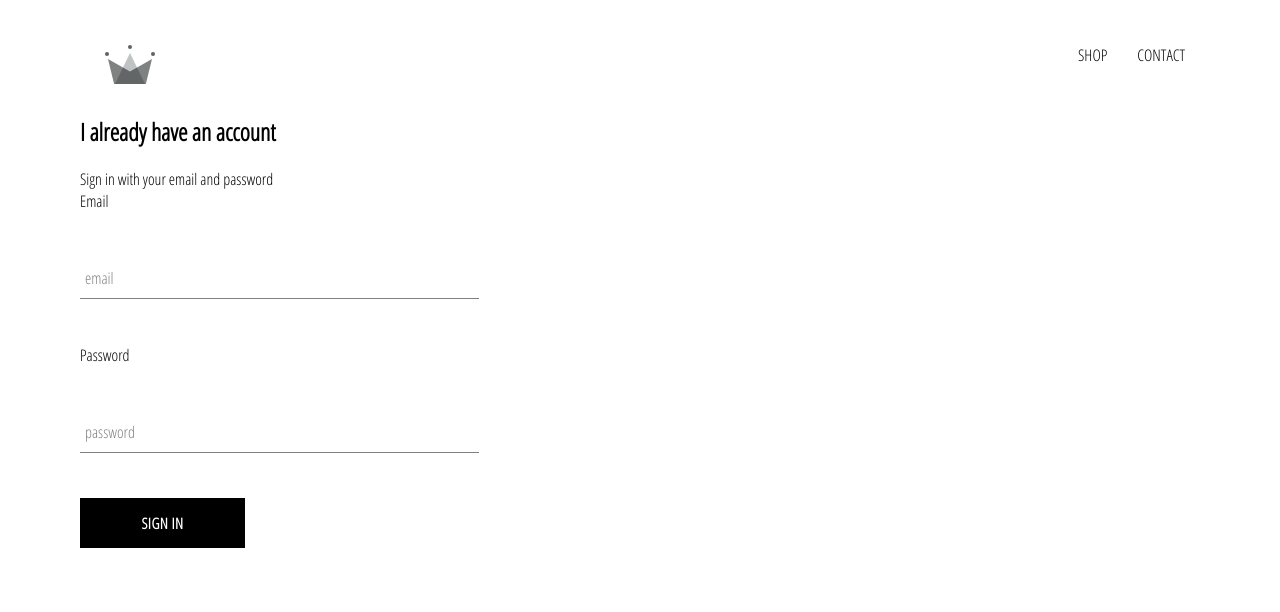
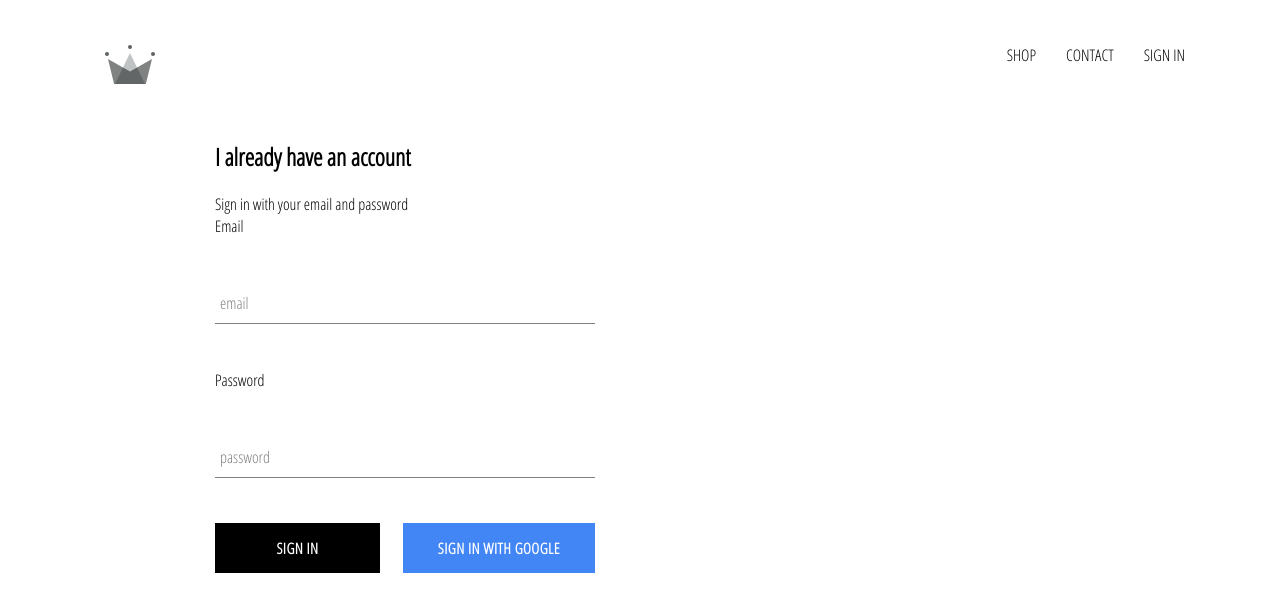
Before and after one commit to stdiohakacy/e-commerce-reactJS, a React (Create React App) app: page /signin in a window 1280 px wide. Shown: the top 612 px of the page. Built offline with nearby package versions, Linux system fonts and the light colour scheme; no server answers.

Commit message:
Google Sign In Authentication 3

```diff
--- a/package.json
+++ b/package.json
@@ -3,6 +3,7 @@
   "version": "0.1.0",
   "private": true,
   "dependencies": {
+    "firebase": "8.2.6",
     "node-sass": "4.12.0",
     "react": "^16.8.6",
     "react-dom": "^16.8.6",
@@ -21,7 +22,7 @@
     "extends": "react-app"
   },
   "resolutions": {
-      "babel-jest": "24.7.1"
+    "babel-jest": "24.7.1"
   },
   "browserslist": {
     "production": [
--- a/src/App.css
+++ b/src/App.css
@@ -6,3 +6,7 @@
     text-decoration: none;
     color: black;
 }
+
+* {
+    box-sizing: border-box;
+}
--- a/src/App.js
+++ b/src/App.js
@@ -1,22 +1,45 @@
-import React from 'react';
+import React, { Component } from 'react';
 import { HomePage } from './pages/homepage/homepage.component';
 import './App.css';
 import { Route, Switch } from 'react-router-dom';
 import { ShopPage } from './pages/shop/shop.component';
 import { Header } from './components/header/header.component';
 import SignInAndSignUp from './pages/signin-and-signup/signin-and-signup.component'
+import { auth } from './firebase/firebase.util'
 
-function App() {
+class App extends Component {
+    constructor() {
+        super()
+        this.state = {
+            currentUser: null
+        }
+    }
+
+    unsupcribeFromAuth = null
+
+    componentDidMount() {
+        this.unsupcribeFromAuth = auth.onAuthStateChanged(user => {
+            this.setState({ currentUser: user })
+        })
+    }
+
+    componentWillUnmount() {
+        this.unsubcribeFromAuth()
+    }
+
+    render() {
+        const { currentUser } = this.state
         return (
             <div>
-            <Header />
+                <Header currentUser={currentUser} />
                 <Switch>
                     <Route exact path='/' component={HomePage} />
                     <Route path='/shop' component={ShopPage} />
                     <Route path='/signin' component={SignInAndSignUp} />
                 </Switch>
             </div>
-    );
+        )
+    }
 }
 
 export default App;
--- a/src/components/custom-button/custom-button.component.jsx
+++ b/src/components/custom-button/custom-button.component.jsx
@@ -1,8 +1,11 @@
 import React from 'react'
 import './custom-button.styles.scss'
 
-export const CustomButton = ({children, ...otherProps}) => (
-    <button className='custom-button' {...otherProps}>
+export const CustomButton = ({ children, isGoogleSignIn, ...otherProps }) => (
+    <button
+        className={`${isGoogleSignIn ? 'google-sign-in' : ''} custom-button`}
+        {...otherProps}
+    >
         {children}
     </button>
 )
--- a/src/components/custom-button/custom-button.styles.scss
+++ b/src/components/custom-button/custom-button.styles.scss
@@ -19,4 +19,14 @@
         color: black;
         border: 1px solid black;
     }
+
+    &.google-sign-in {
+        background-color: #4285f4;
+        color: white;
+
+        &:hover {
+            background-color: #357ae8;
+            border: none;
+        }
+    }
 }
--- a/src/components/header/header.component.jsx
+++ b/src/components/header/header.component.jsx
@@ -1,9 +1,10 @@
 import React from 'react'
 import { Link } from 'react-router-dom'
 import { ReactComponent as Logo } from '../../assets/crown.svg'
+import { auth } from '../../firebase/firebase.util'
 import './header.styles.scss'
 
-export const Header = () => (
+export const Header = ({ currentUser }) => (
     <div className='header'>
         <Link className='logo-container' to='/'>
             <Logo className='logo' />
@@ -15,6 +16,11 @@
             <Link className='option' to='/contact'>
                 CONTACT
             </Link>
+            {
+                currentUser
+                    ? (<div className='option' onClick={() => auth.signOut()}>SIGN OUT</div>)
+                    : (<Link className='option' to='/signin'>SIGN IN</Link>)
+            }
         </div>
     </div>
 )
--- a/src/components/header/header.styles.scss
+++ b/src/components/header/header.styles.scss
@@ -20,6 +20,7 @@
 
         .option {
             padding: 10px 15px;
+            cursor: pointer;
         }
     }
 }
--- a/src/components/sign-in/sign-in.component.jsx
+++ b/src/components/sign-in/sign-in.component.jsx
@@ -1,6 +1,7 @@
 import React, { Component } from 'react'
 import { CustomButton } from '../custom-button/custom-button.component'
 import { FormInput } from '../form-input/form-input.component'
+import { signInWithGoogle } from '../../firebase/firebase.util'
 import './sign-in.styles.scss'
 
 export class SignIn extends Component {
@@ -52,7 +53,12 @@
                         handleChange={this.handleChange}
                         required />
 
-                    <CustomButton type='submit'>Sign In</CustomButton>
+                    <div className='buttons'>
+                        <CustomButton type='submit'>Sign In</CustomButton>
+                        <CustomButton onClick={signInWithGoogle} isGoogleSignIn>
+                            Sign in with Google
+                        </CustomButton>
+                    </div>
                 </form>
             </div>
         )
--- a/src/components/sign-in/sign-in.styles.scss
+++ b/src/components/sign-in/sign-in.styles.scss
@@ -1,3 +1,14 @@
 .sign-in {
-    width: 30vw;
+    width: 380px;
+    display: flex;
+    flex-direction: column;
+
+    .title {
+        margin: 10px 0;
+    }
+
+    .buttons {
+        display: flex;
+        justify-content: space-between;
+    }
 }
--- /dev/null
+++ b/src/firebase/firebase.util.js
@@ -0,0 +1,24 @@
+import firebase from 'firebase/app'
+import 'firebase/firestore'
+import 'firebase/auth'
+
+const config = {
+    apiKey: "AIzaSyAUnlRFr303UlcGh7jMxZF-kZHZ9m7_RAU",
+    authDomain: "react-deeper.firebaseapp.com",
+    databaseURL: "https://react-deeper.firebaseio.com",
+    projectId: "react-deeper",
+    storageBucket: "react-deeper.appspot.com",
+    messagingSenderId: "255810716013",
+    appId: "1:255810716013:web:c4c575f98324c90c2cda64",
+    measurementId: "G-RJ21G603F3"
+};
+
+firebase.initializeApp(config)
+
+const provider = new firebase.auth.GoogleAuthProvider()
+provider.setCustomParameters({ prompt: 'select_account' })
+
+export const signInWithGoogle = () => auth.signInWithPopup(provider)
+export const auth = firebase.auth()
+export const firestore = firebase.firestore()
+export default firebase
--- a/src/pages/signin-and-signup/signin-and-signup.styles.scss
+++ b/src/pages/signin-and-signup/signin-and-signup.styles.scss
@@ -0,0 +1,6 @@
+.sign-in-and-sign-up {
+    width: 850px;
+    margin: 30px auto;
+    display: flex;
+    justify-content: space-between;
+}
```
Also changed, not shown: 1 other file (tests, documents, lock files or other folders). Lines whose indentation alone changed are shown as unchanged.
